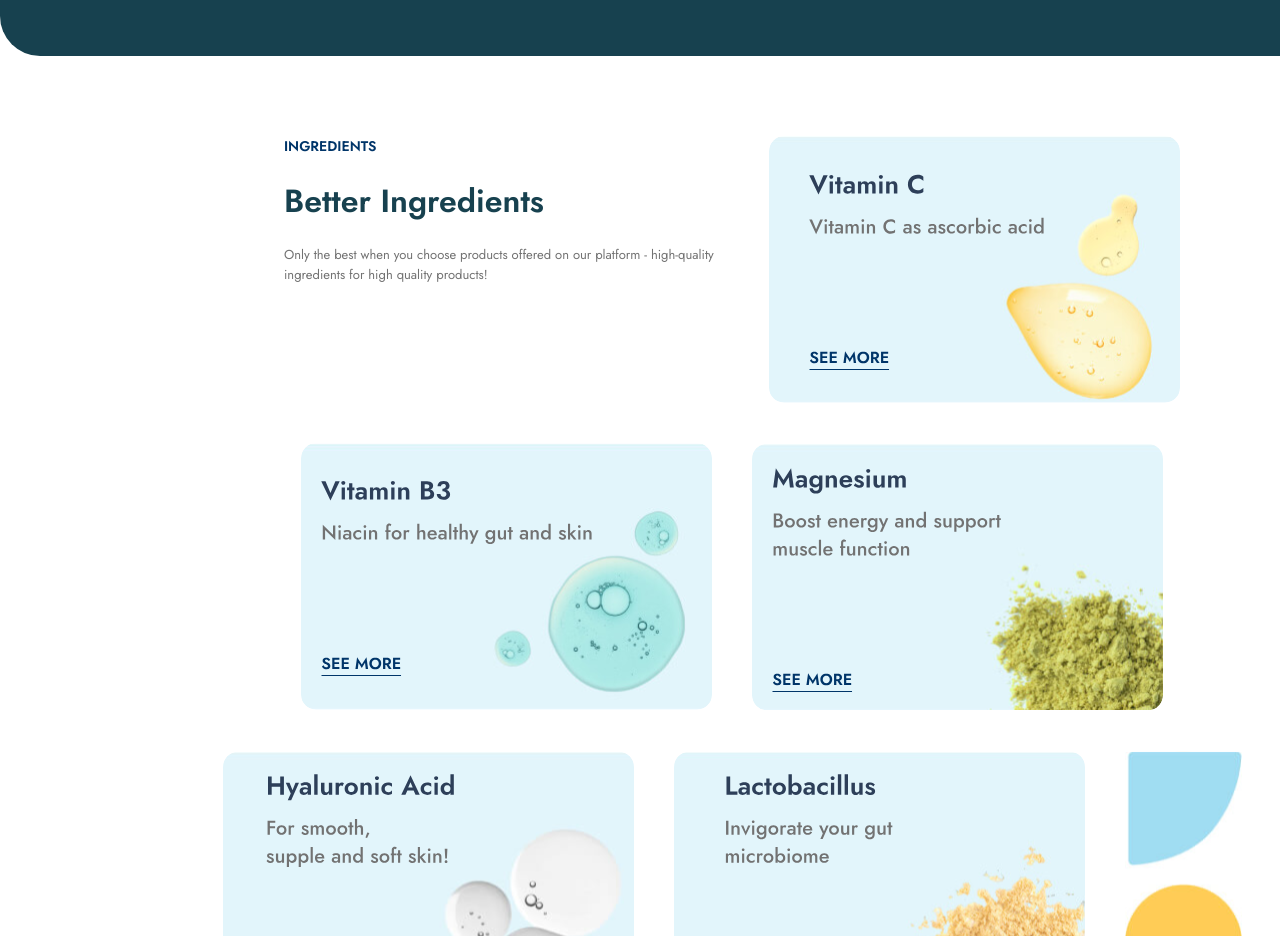
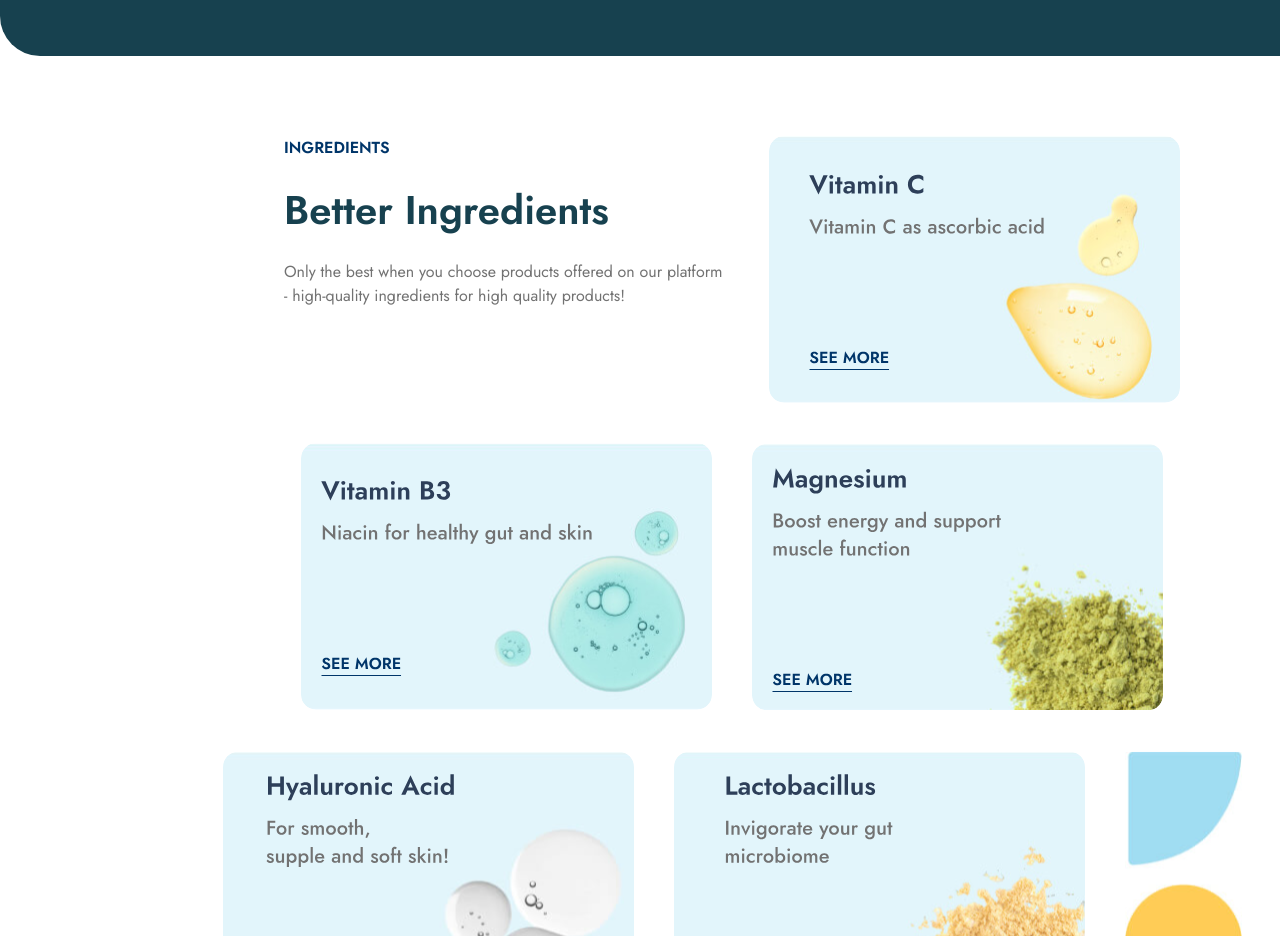
Before and after one commit to Surjendu-kar/Eden-Pharmacy, a Next.js app: page / in a window 1280 px wide. Shown: the part 1140-2076 px from the top of the page. Built offline with nearby package versions, Linux system fonts and the light colour scheme.

Commit message:
Fix Header size

```diff
--- a/components/MiddleSection/MiddleSection.tsx
+++ b/components/MiddleSection/MiddleSection.tsx
@@ -27,14 +27,14 @@ const Container = styled(Box)(({ theme }) => ({
 
 const Title = styled(Typography)(({ theme }) => ({
   color: "#17414F",
-  fontSize: "32px",
+  fontSize: "40px",
   fontWeight: 600,
   [theme.breakpoints.down("sm")]: { fontSize: "20px" },
 }));
 
 const Description = styled(Typography)(({ theme }) => ({
   color: "#727272",
-  fontSize: "13px",
+  fontSize: "16px",
 
   [theme.breakpoints.down("sm")]: { fontSize: "11px" },
 }));
@@ -51,7 +51,7 @@ function MiddleSection() {
           <Typography
             sx={{
               textTransform: "Uppercase",
-              fontSize: { xs: "10px", sm: "14px" },
+              fontSize: { xs: "10px", sm: "16px" },
               color: "#003569",
               fontWeight: 600,
             }}
--- a/components/header/Header.tsx
+++ b/components/header/Header.tsx
@@ -4,9 +4,9 @@ import { Box, styled } from "@mui/material";
 import Image from "next/image";
 
 const ImageStyle = styled(Image)(({ theme }) => ({
-  width: "200px",
-  height: "60px",
-  [theme.breakpoints.down("sm")]: { width: "150px", height: "45px" },
+  width: theme.spacing(20),
+  height: theme.spacing(6),
+  [theme.breakpoints.down("sm")]: { width: theme.spacing(15), height: theme.spacing(4.5) },
 }));
 
 function Header() {
```
